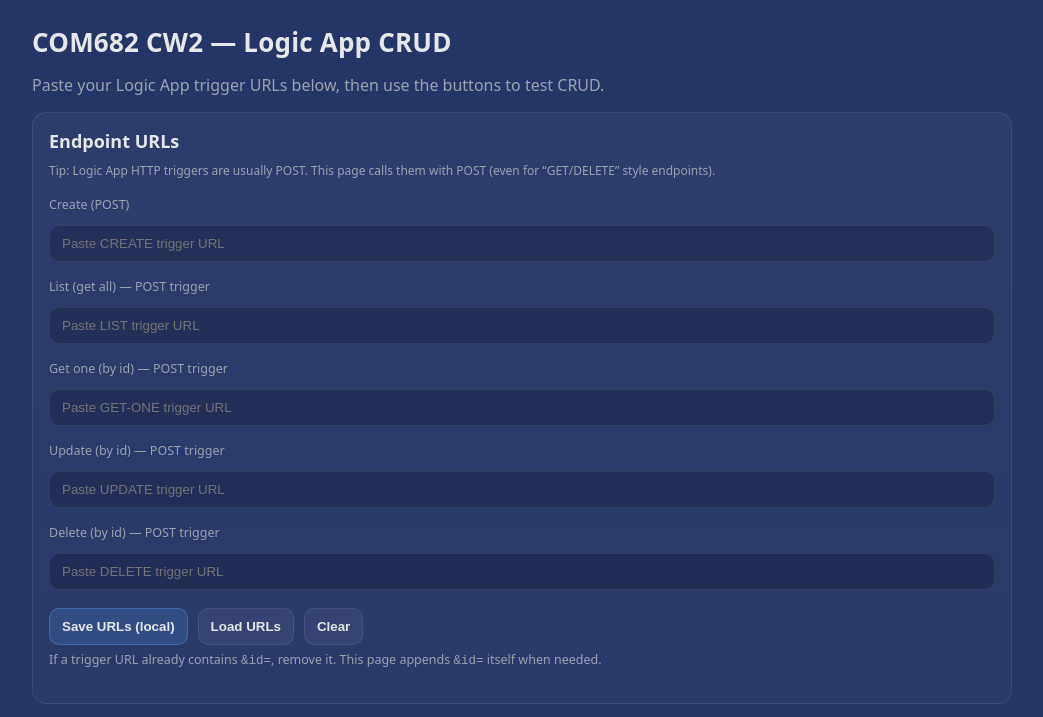
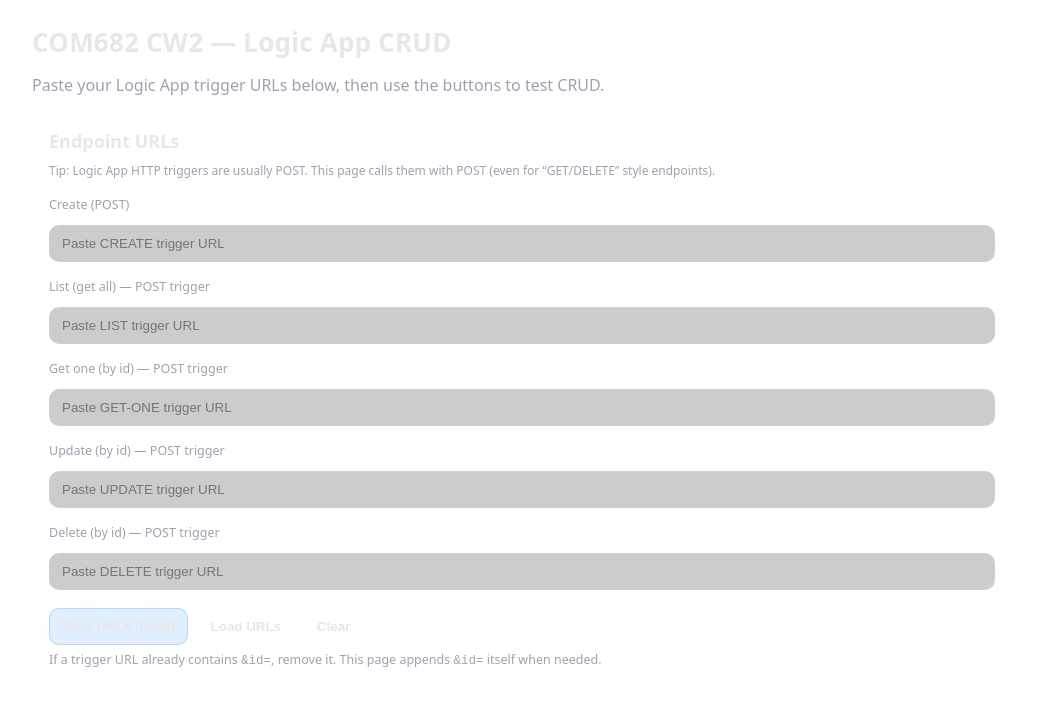
Before and after one commit to marshall745357/com682cw2, a plain HTML site: page index.html in a window 1280 px wide. Shown: the top 717 px of the page, without its empty margins (118-1161 px from the left). Drawn offline with Linux system fonts and the light colour scheme.

Commit message:
update backgrpnd

```diff
--- a/index.html
+++ b/index.html
@@ -3,7 +3,7 @@
   <head>
     <meta charset="UTF-8" />
     <meta name="viewport" content="width=device-width, initial-scale=1" />
-    <title>COM682 CW2 — Logic App CRUD</title>
+    <title>COM682 CW2 — Logic App CRUD test</title>
     <style>
       :root {
         --bg: #0b0f19;
@@ -25,7 +25,7 @@
         padding: 24px;
         font-family: system-ui, -apple-system, Segoe UI, Roboto, Helvetica, Arial, "Apple Color Emoji",
           "Segoe UI Emoji";
-        background: #263568;
+        background: #ffffff;
         color: var(--text);
       }
 
```
